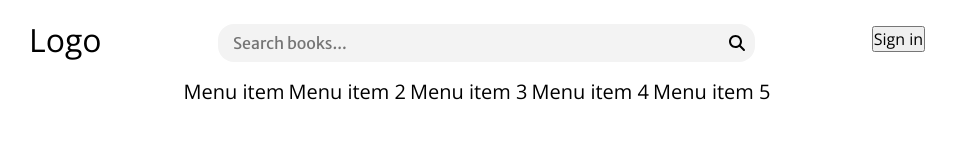
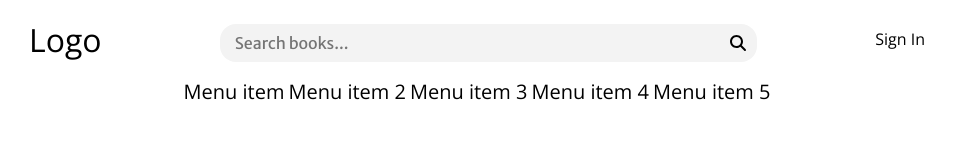
Before and after one commit to Dreamheart92/novel-journeys, a React (Vite) app: page / in a window 1280 px wide. Shown: the top 160 px of the page, without its empty margins (163-1119 px from the left). Built offline with nearby package versions, Linux system fonts and the light colour scheme.

Commit message:
added account button

```diff
--- a/src/components/header/Header.jsx
+++ b/src/components/header/Header.jsx
@@ -1,5 +1,6 @@
 import style from "./Header.module.css";
 import Search from "../search/Search.jsx";
+import AccountButton from "../account-button/AccountButton.jsx";
 
 export default function Header() {
     return (
@@ -14,7 +15,7 @@ export default function Header() {
                 </div>
 
                 <div>
-                    <button>Sign in</button>
+                    <AccountButton/>
                 </div>
 
             </div>
```
